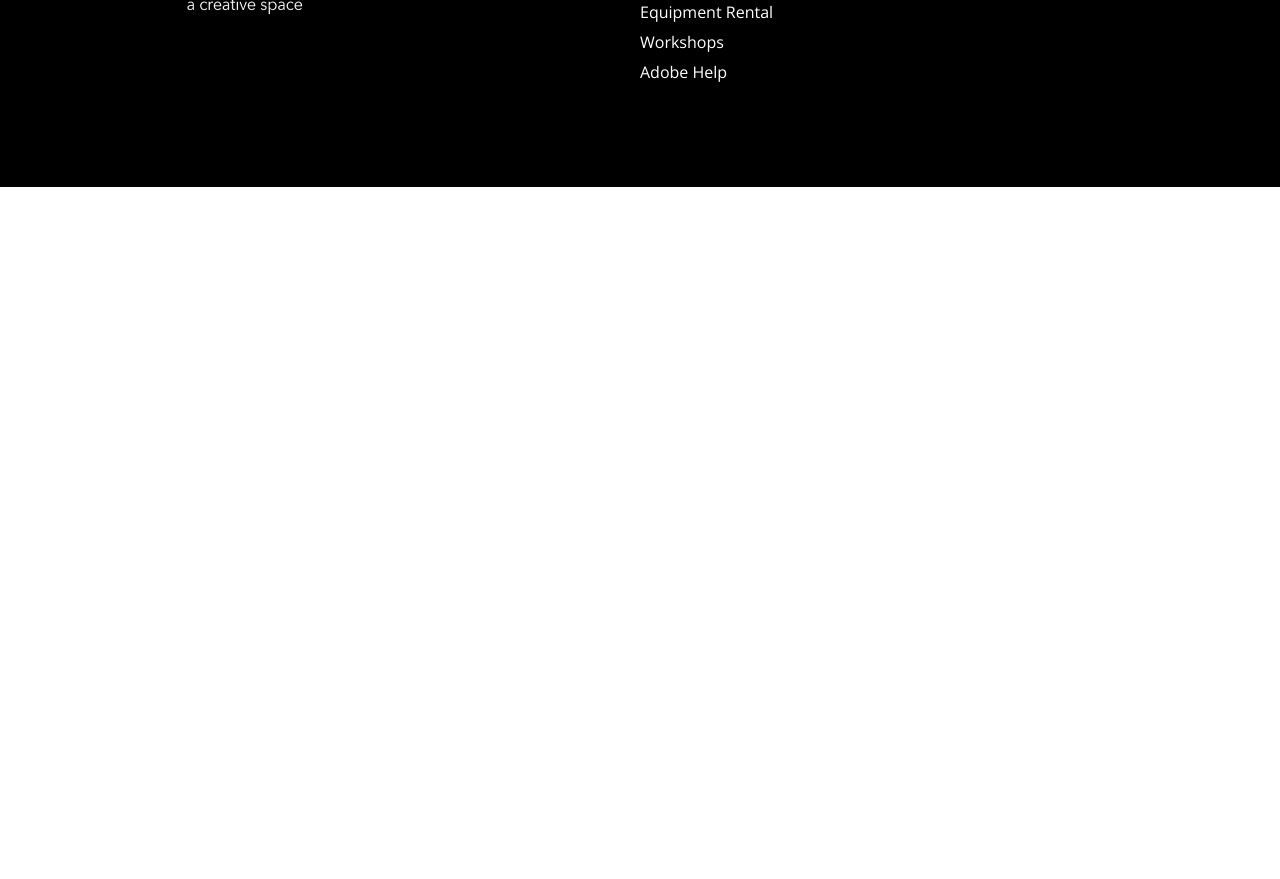
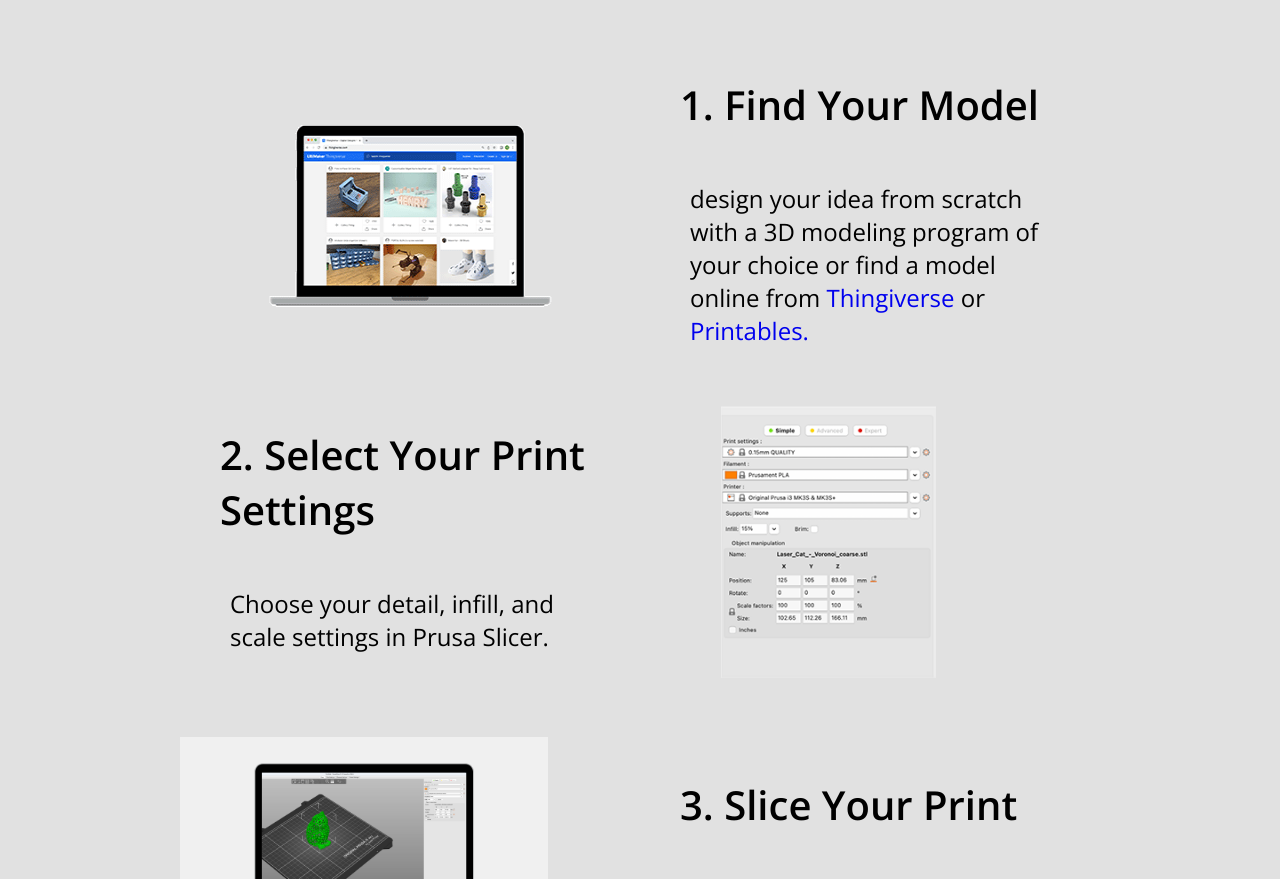
Before and after one commit to mckaymaclab/MacLabWbesite, a website: page pages/3dPrinting.html in a window 1280 px wide. Shown: the part 675-1554 px from the top of the page. Before the commit the page ends 862 px from the top, so only its background shows below. Drawn offline with nearby package versions, Linux system fonts and the light colour scheme; files whose address does not match are found by name.

Commit message:
Added "How To Print" section of 3d printing page

```diff
--- a/pages/3dPrinting.html
+++ b/pages/3dPrinting.html
@@ -23,7 +23,38 @@
             </section>
         </header>
         <main>
-
+            <section class="main_section-howToPrint">
+                <div class="align-center-row">
+                    <h2>HOW TO PRINT?</h2>                      <a><div class="button">UPLOAD A PRINT</div></a>
+                </div>
+                <div class="section_div-3dHowToGrid">
+                    <div class="div_3dHowToGrid-picture"><img src="/img/3d-printing/pic1.png" alt=""></div>
+                    <div class="div_3dHowToGrid-text">
+                        <h2>1. Find Your Model</h2>
+                        <p>design your idea from scratch with a 3D modeling program of your choice or find a model online from <a href="https://www.thingiverse.com/">Thingiverse</a> or <a href="https://www.printables.com/">Printables.</a></p>
+                    </div>
+                    <div class="div_3dHowToGrid-text">
+                        <h2>2. Select Your Print Settings</h2>
+                        <p>Choose your detail, infill, and scale settings in Prusa Slicer.</p>
+                    </div>
+                    <div class=".div_3dHowToGrid-picture"><img src="/img/3d-printing/pic2.png" alt=""></div>
+                    <div class=".div_3dHowToGrid-picture"><img src="/img/3d-printing/3.png" alt=""></div>
+                    <div class="div_3dHowToGrid-text">
+                        <h2>3. Slice Your Print</h2>
+                        <p>Finalize your print settings by clicking the "slice" button. Then, input the time and weight settings when uploading your print.</p>
+                    </div>
+                    <div class="div_3dHowToGrid-text">
+                        <h2>4. Upload Your Print</h2>
+                        <p>Select your filament type and color and input any special settings and notes along with your STL file.</p>
+                    </div>
+                    <div class=".div_3dHowToGrid-picture"><img src="/img/3d-printing/4.png" alt=""></div>
+                    <div class=".div_3dHowToGrid-picture"><img src="/img/3d-printing/5.png" alt=""></div>
+                    <div class="div_3dHowToGrid-text">
+                        <h2>5. Pick Up Your Print</h2>
+                        <p>Wait for your print to be completed! You will receive emails when your print has been approved, when it begins printing, an when it is completed.</p>
+                    </div>
+                </div>
+            </section>
         </main>
     </div>
     <footer>
--- a/scss/pages/3dPrinting.scss
+++ b/scss/pages/3dPrinting.scss
@@ -4,3 +4,45 @@
   .img-3dPrinting{
     background: url("maclab/img/3d-printing/hero3Dprinting.jpeg");
   }
+
+
+
+/***********************************/
+  //How to Print
+
+  .main_section-howToPrint{
+    padding: 80px 180px;
+    width: 100%;
+    background-color: #e1e1e1;
+  }
+
+  .section_div-3dHowToGrid{
+    width: 100%;
+    display: grid;
+    padding-top: 100px;
+    grid-template-columns: 1fr 1fr;
+
+    div{
+      height: 350px;
+
+      img{
+        width: 80%;
+      }
+    }
+
+    h2{
+      font-size: 40px;
+      color: black;
+      margin: 40px;
+    }
+
+    p{
+      font-size: 24px;
+      margin: 50px;
+    }
+  }
+
+  .div_3dHowToGrid-picture{
+    display: flex;
+    justify-content: center;
+  }
```
Also changed, not shown: dist/css/pages/3Dprinting.css, dist/css/pages/home.css, dist/css/style.css, img/3d-printing/1.png (added), img/3d-printing/2.png (added), img/3d-printing/3.png (added), img/3d-printing/4.png (added), img/3d-printing/5.png (added), img/3d-printing/pic1.png (added), img/3d-printing/pic2.png (added), 3 other files.
